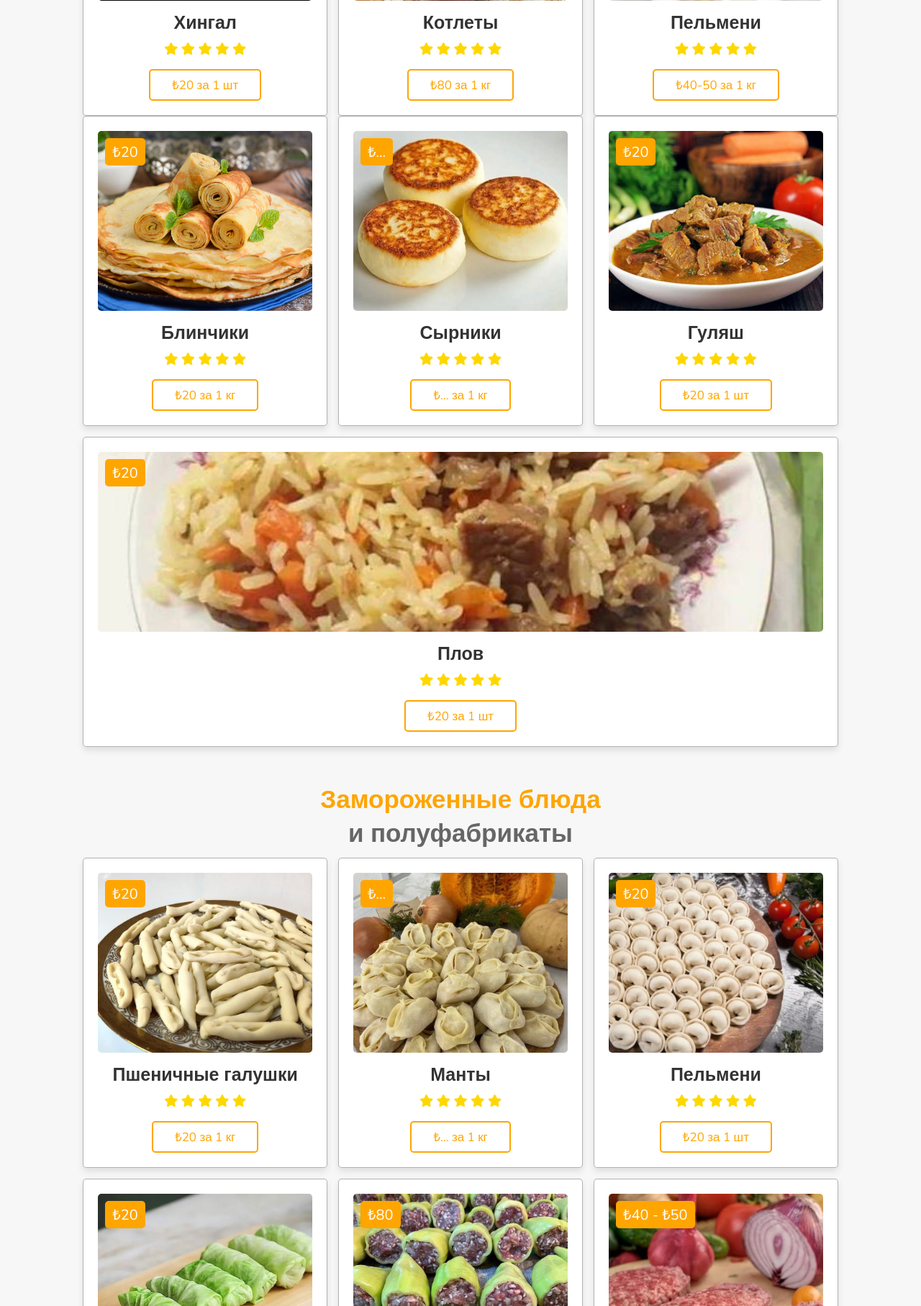
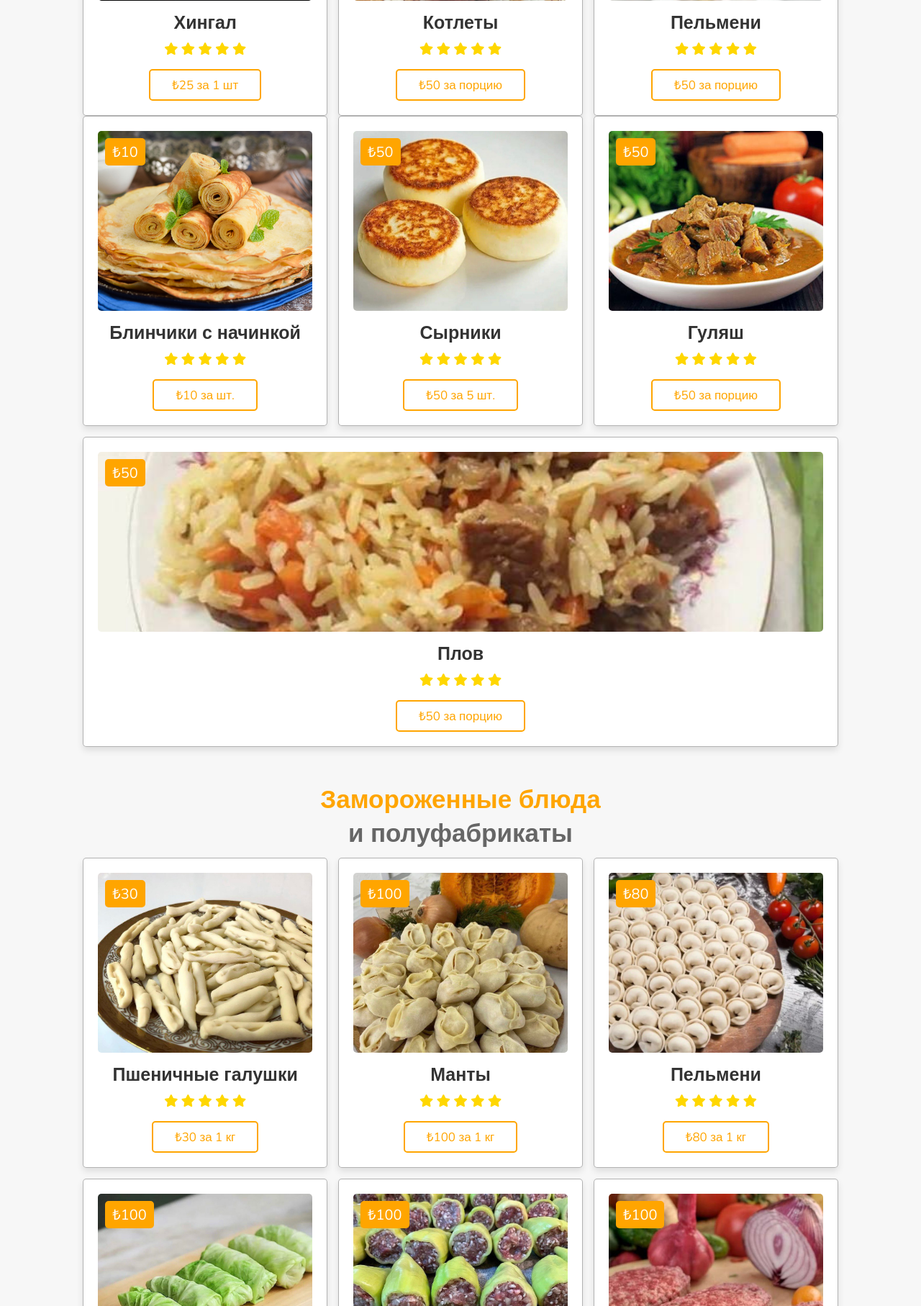
Before and after one commit to Khamzat995/food-site, a plain HTML site: page index.html in a window 1280 px wide. Shown: the part 2237-4052 px from the top of the page at 72% size. Drawn offline with nearby package versions, Linux system fonts and the light colour scheme.

Commit message:
new09032022

```diff
--- a/index.html
+++ b/index.html
@@ -142,7 +142,7 @@
         <div class="box-container">
 
             <div class="box">
-                <span class="price"> ₺20 </span>
+                <span class="price">₺50</span>
                 <img src="images/chechen-galnash.jpg" alt="">
                 <h3>Пшеничные галушки</h3>
                 <div class="stars">
@@ -152,10 +152,10 @@
                     <i class="fas fa-star"></i>
                     <i class="fas fa-star"></i>
                 </div>
-                <button class="btn">₺20 за 1 кг</button>
+                <button class="btn">₺50 за порцию</button>
             </div>
             <div class="box">
-                <span class="price"> ₺... </span>
+                <span class="price">₺60</span>
                 <img src="images/photo5274085003740952557.jpg" alt="">
                 <h3>Манты</h3>
                 <div class="stars">
@@ -165,10 +165,10 @@
                     <i class="fas fa-star"></i>
                     <i class="fas fa-star"></i>
                 </div>
-                <button class="btn">₺... за 1 кг</button>
+                <button class="btn">₺60 за порцию</button>
             </div>
             <div class="box">
-                <span class="price"> ₺20 </span>
+                <span class="price">₺25</span>
                 <img src="images/chepalg1.jpg" alt="">
                 <h3>Чепалг</h3>
                 <div class="stars">
@@ -178,10 +178,10 @@
                     <i class="fas fa-star"></i>
                     <i class="fas fa-star"></i>
                 </div>
-                <button class="btn">₺20 за 1 шт</button>
+                <button class="btn">₺25 за 1 шт</button>
             </div>
             <div class="box">
-                <span class="price"> ₺20 </span>
+                <span class="price">₺25</span>
                 <img src="images/hingal1.jpg" alt="">
                 <h3>Хингал</h3>
                 <div class="stars">
@@ -191,12 +191,128 @@
                     <i class="fas fa-star"></i>
                     <i class="fas fa-star"></i>
                 </div>
-                <button class="btn">₺20 за 1 шт</button>
+                <button class="btn">₺25 за 1 шт</button>
             </div>
             <div class="box">
-                <span class="price"> ₺80 </span>
+                <span class="price">₺50</span>
                 <img src="images/960m.jpg" alt="">
                 <h3>Котлеты</h3>
+                <div class="stars">
+                    <i class="fas fa-star"></i>
+                    <i class="fas fa-star"></i>
+                    <i class="fas fa-star"></i>
+                    <i class="fas fa-star"></i>
+                    <i class="fas fa-star"></i>
+                </div>
+                <button class="btn">₺50 за порцию</button>
+            </div>
+            <div class="box">
+                <span class="price">₺50</span>
+                <img src="images/photo5274085003740952485.jpg" alt="">
+                <h3>Пельмени</h3>
+                <div class="stars">
+                    <i class="fas fa-star"></i>
+                    <i class="fas fa-star"></i>
+                    <i class="fas fa-star"></i>
+                    <i class="fas fa-star"></i>
+                    <i class="fas fa-star"></i>
+                </div>
+                <button class="btn">₺50 за порцию</button>
+            </div>
+        </div>
+
+
+        <div class="box-container">
+            <div class="box">
+                <span class="price">₺10</span>
+                <img src="images/item_1701.jpg" alt="">
+                <h3>Блинчики с начинкой</h3>
+                <div class="stars">
+                    <i class="fas fa-star"></i>
+                    <i class="fas fa-star"></i>
+                    <i class="fas fa-star"></i>
+                    <i class="fas fa-star"></i>
+                    <i class="fas fa-star"></i>
+                </div>
+                <button class="btn">₺10 за шт.</button>
+            </div>
+            <div class="box">
+                <span class="price">₺50</span>
+                <img src="images/photo5274085003740952491.jpg" alt="">
+                <h3>Сырники</h3>
+                <div class="stars">
+                    <i class="fas fa-star"></i>
+                    <i class="fas fa-star"></i>
+                    <i class="fas fa-star"></i>
+                    <i class="fas fa-star"></i>
+                    <i class="fas fa-star"></i>
+                </div>
+                <button class="btn">₺50 за 5 шт.</button>
+            </div>
+            <div class="box">
+                <span class="price">₺50</span>
+                <img src="images/photo5274085003740952552.jpg" alt="">
+                <h3>Гуляш</h3>
+                <div class="stars">
+                    <i class="fas fa-star"></i>
+                    <i class="fas fa-star"></i>
+                    <i class="fas fa-star"></i>
+                    <i class="fas fa-star"></i>
+                    <i class="fas fa-star"></i>
+                </div>
+                <button class="btn">₺50 за порцию</button>
+            </div>
+            <div class="box">
+                <span class="price">₺50</span>
+                <img src="images/photo5274085003740952553.jpg" alt="">
+                <h3>Плов</h3>
+                <div class="stars">
+                    <i class="fas fa-star"></i>
+                    <i class="fas fa-star"></i>
+                    <i class="fas fa-star"></i>
+                    <i class="fas fa-star"></i>
+                    <i class="fas fa-star"></i>
+                </div>
+                <button class="btn">₺50 за порцию</button>
+            </div>
+    </section>
+
+    <section class="popular" id="popular">
+
+        <h1 class="heading"><span>Замороженные блюда</span><br> и полуфабрикаты</h1>
+
+        <div class="box-container">
+
+            <div class="box">
+                <span class="price">₺30</span>
+                <img src="images/photo5274085003740952487.jpg" alt="">
+                <h3>Пшеничные галушки</h3>
+                <div class="stars">
+                    <i class="fas fa-star"></i>
+                    <i class="fas fa-star"></i>
+                    <i class="fas fa-star"></i>
+                    <i class="fas fa-star"></i>
+                    <i class="fas fa-star"></i>
+                </div>
+                <button class="btn">₺30 за 1 кг</button>
+            </div>
+            <div class="box">
+                <span class="price">₺100</span>
+                <img src="images/photomanty.jpg" alt="">
+                <h3>Манты</h3>
+                <div class="stars">
+                    <i class="fas fa-star"></i>
+                    <i class="fas fa-star"></i>
+                    <i class="fas fa-star"></i>
+                    <i class="fas fa-star"></i>
+                    <i class="fas fa-star"></i>
+                </div>
+                <button class="btn">₺100 за 1 кг</button>
+            </div>
+            <div class="box">
+                <span class="price">₺80</span>
+                <img src="images/photo5274085003740952495.jpg" alt="">
+                <h3>Пельмени</h3>
                 <div class="stars">
                     <i class="fas fa-star"></i>
                     <i class="fas fa-star"></i>
@@ -207,123 +323,7 @@
                 <button class="btn">₺80 за 1 кг</button>
             </div>
             <div class="box">
-                <span class="price"> ₺40 - ₺50 </span>
-                <img src="images/photo5274085003740952485.jpg" alt="">
-                <h3>Пельмени</h3>
-                <div class="stars">
-                    <i class="fas fa-star"></i>
-                    <i class="fas fa-star"></i>
-                    <i class="fas fa-star"></i>
-                    <i class="fas fa-star"></i>
-                    <i class="fas fa-star"></i>
-                </div>
-                <button class="btn">₺40-50 за 1 кг</button>
-            </div>
-        </div>
-
-
-        <div class="box-container">
-            <div class="box">
-                <span class="price"> ₺20 </span>
-                <img src="images/item_1701.jpg" alt="">
-                <h3>Блинчики</h3>
-                <div class="stars">
-                    <i class="fas fa-star"></i>
-                    <i class="fas fa-star"></i>
-                    <i class="fas fa-star"></i>
-                    <i class="fas fa-star"></i>
-                    <i class="fas fa-star"></i>
-                </div>
-                <button class="btn">₺20 за 1 кг</button>
-            </div>
-            <div class="box">
-                <span class="price"> ₺... </span>
-                <img src="images/photo5274085003740952491.jpg" alt="">
-                <h3>Сырники</h3>
-                <div class="stars">
-                    <i class="fas fa-star"></i>
-                    <i class="fas fa-star"></i>
-                    <i class="fas fa-star"></i>
-                    <i class="fas fa-star"></i>
-                    <i class="fas fa-star"></i>
-                </div>
-                <button class="btn">₺... за 1 кг</button>
-            </div>
-            <div class="box">
-                <span class="price"> ₺20 </span>
-                <img src="images/photo5274085003740952552.jpg" alt="">
-                <h3>Гуляш</h3>
-                <div class="stars">
-                    <i class="fas fa-star"></i>
-                    <i class="fas fa-star"></i>
-                    <i class="fas fa-star"></i>
-                    <i class="fas fa-star"></i>
-                    <i class="fas fa-star"></i>
-                </div>
-                <button class="btn">₺20 за 1 шт</button>
-            </div>
-            <div class="box">
-                <span class="price"> ₺20 </span>
-                <img src="images/photo5274085003740952553.jpg" alt="">
-                <h3>Плов</h3>
-                <div class="stars">
-                    <i class="fas fa-star"></i>
-                    <i class="fas fa-star"></i>
-                    <i class="fas fa-star"></i>
-                    <i class="fas fa-star"></i>
-                    <i class="fas fa-star"></i>
-                </div>
-                <button class="btn">₺20 за 1 шт</button>
-            </div>
-    </section>
-
-    <section class="popular" id="popular">
-
-        <h1 class="heading"><span>Замороженные блюда</span><br> и полуфабрикаты</h1>
-
-        <div class="box-container">
-
-            <div class="box">
-                <span class="price"> ₺20 </span>
-                <img src="images/photo5274085003740952487.jpg" alt="">
-                <h3>Пшеничные галушки</h3>
-                <div class="stars">
-                    <i class="fas fa-star"></i>
-                    <i class="fas fa-star"></i>
-                    <i class="fas fa-star"></i>
-                    <i class="fas fa-star"></i>
-                    <i class="fas fa-star"></i>
-                </div>
-                <button class="btn">₺20 за 1 кг</button>
-            </div>
-            <div class="box">
-                <span class="price"> ₺... </span>
-                <img src="images/photomanty.jpg" alt="">
-                <h3>Манты</h3>
-                <div class="stars">
-                    <i class="fas fa-star"></i>
-                    <i class="fas fa-star"></i>
-                    <i class="fas fa-star"></i>
-                    <i class="fas fa-star"></i>
-                    <i class="fas fa-star"></i>
-                </div>
-                <button class="btn">₺... за 1 кг</button>
-            </div>
-            <div class="box">
-                <span class="price"> ₺20 </span>
-                <img src="images/photo5274085003740952495.jpg" alt="">
-                <h3>Пельмени</h3>
-                <div class="stars">
-                    <i class="fas fa-star"></i>
-                    <i class="fas fa-star"></i>
-                    <i class="fas fa-star"></i>
-                    <i class="fas fa-star"></i>
-                    <i class="fas fa-star"></i>
-                </div>
-                <button class="btn">₺20 за 1 шт</button>
-            </div>
-            <div class="box">
-                <span class="price"> ₺20 </span>
+                <span class="price">₺100</span>
                 <img src="images/photo5274085003740952490.jpg" alt="">
                 <h3>Голубцы с капустой</h3>
                 <div class="stars">
@@ -333,10 +333,10 @@
                     <i class="fas fa-star"></i>
                     <i class="fas fa-star"></i>
                 </div>
-                <button class="btn">₺20 за 1 шт</button>
+                <button class="btn">₺100 за 1 кг</button>
             </div>
             <div class="box">
-                <span class="price"> ₺80 </span>
+                <span class="price">₺100</span>
                 <img src="images/photo5274085003740952493.jpg" alt="">
                 <h3>Перчики фаршированные</h3>
                 <div class="stars">
@@ -346,10 +346,10 @@
                     <i class="fas fa-star"></i>
                     <i class="fas fa-star"></i>
                 </div>
-                <button class="btn">₺80 за 1 кг</button>
+                <button class="btn">₺100 за 1 кг</button>
             </div>
             <div class="box">
-                <span class="price"> ₺40 - ₺50 </span>
+                <span class="price">₺100</span>
                 <img src="images/90.jpg" alt="">
                 <h3>Котлеты </h3>
                 <div class="stars">
@@ -359,12 +359,10 @@
                     <i class="fas fa-star"></i>
                     <i class="fas fa-star"></i>
                 </div>
-                <button class="btn">₺40-50 за 1 кг</button>
+                <button class="btn">₺100 за 1 кг</button>
             </div>
         </div>
     </section>
-
-
 
     <!-- popular section ends -->
 
```
